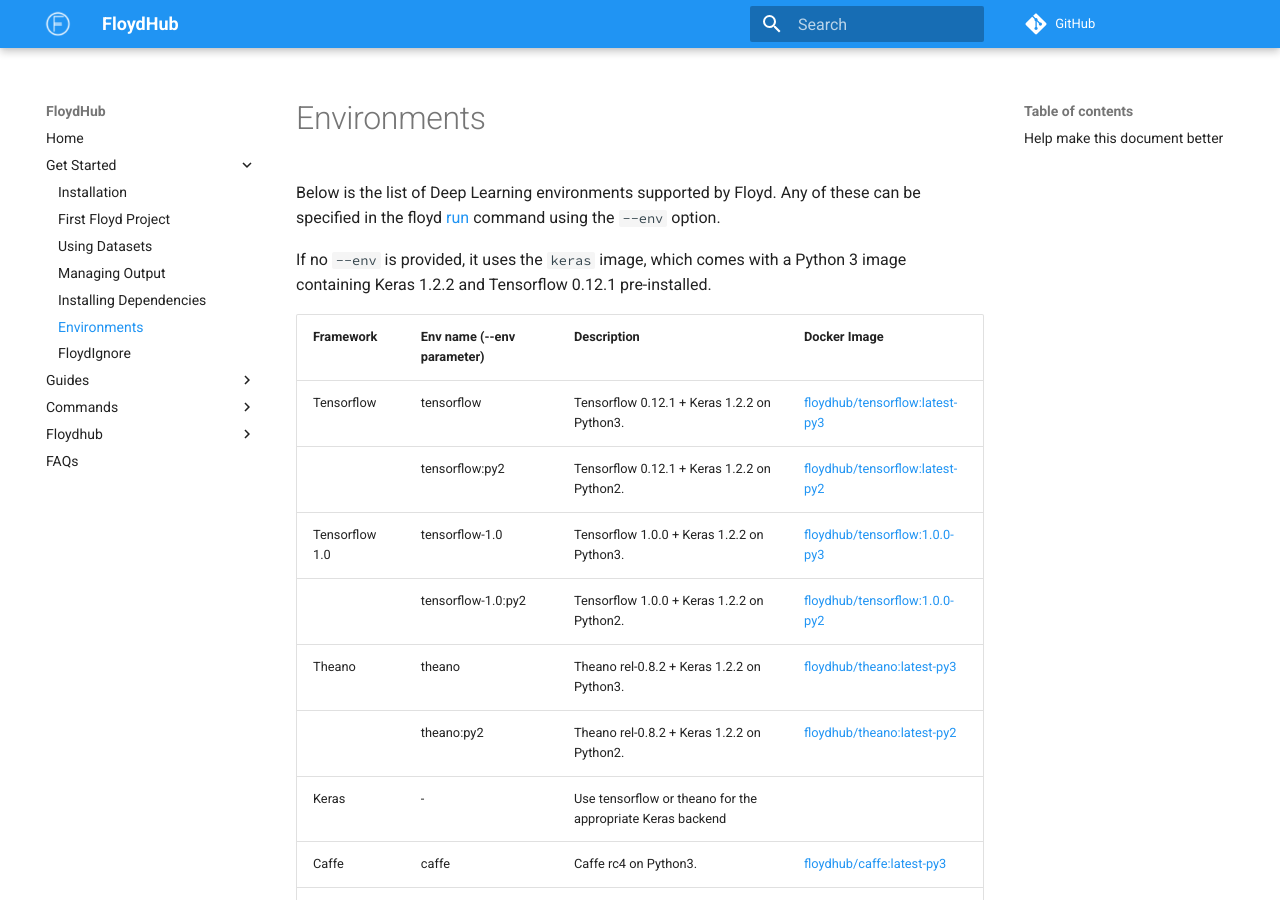
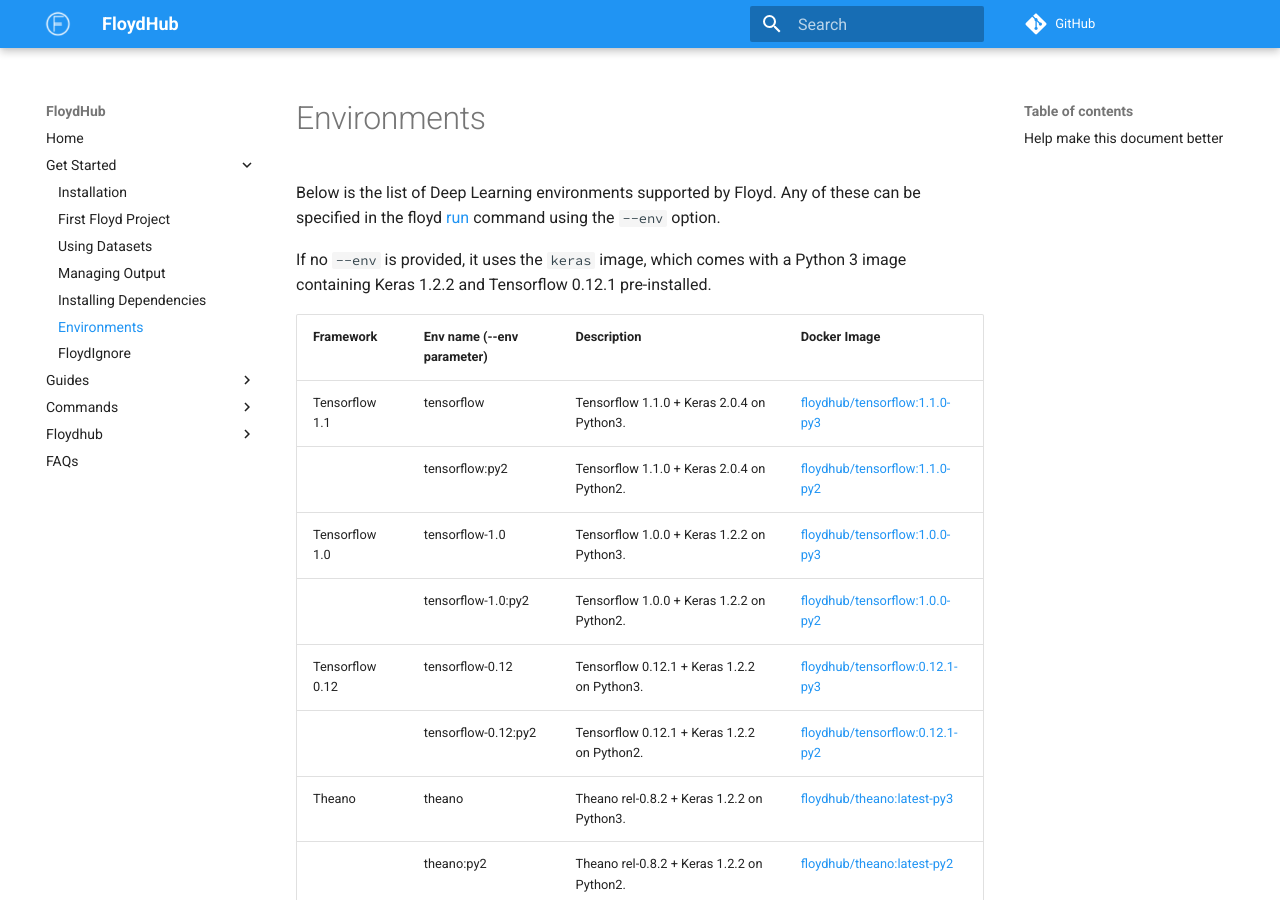
Before and after one commit to floydhub/floyd-docs, an MkDocs documentation site: the page built from docs/home/environments.md, in a window 1280 px wide and 900 px high. Built offline with MkDocs 1.6.1 and Material for MkDocs 9.7.7, drawn with Linux system fonts in a browser that asks for light colours; comment, search, counter and statistics services are not loaded; old or Windows-style settings are respelled for this version of MkDocs.

Commit message:
TF 1.1 env change

```diff
--- a/docs/home/environments.md
+++ b/docs/home/environments.md
@@ -8,10 +8,12 @@
 
 | Framework | Env name (--env parameter)  |  Description              | Docker Image |
 | --------- | ------------------ | ------------------------ |-------------|
-| Tensorflow | tensorflow  | Tensorflow 0.12.1 + Keras 1.2.2 on Python3. | [floydhub/tensorflow:latest-py3](https://hub.docker.com/r/floydhub/tensorflow/) |
-| | tensorflow:py2  | Tensorflow 0.12.1 + Keras 1.2.2 on Python2. | [floydhub/tensorflow:latest-py2](https://hub.docker.com/r/floydhub/tensorflow/) |
+| Tensorflow 1.1 | tensorflow  | Tensorflow 1.1.0 + Keras 2.0.4 on Python3. | [floydhub/tensorflow:1.1.0-py3](https://hub.docker.com/r/floydhub/tensorflow/) |
+| | tensorflow:py2  | Tensorflow 1.1.0 + Keras 2.0.4 on Python2. | [floydhub/tensorflow:1.1.0-py2](https://hub.docker.com/r/floydhub/tensorflow/) |
 | Tensorflow 1.0 | tensorflow-1.0  | Tensorflow 1.0.0 + Keras 1.2.2 on Python3. | [floydhub/tensorflow:1.0.0-py3](https://hub.docker.com/r/floydhub/tensorflow/) |
 | | tensorflow-1.0:py2  | Tensorflow 1.0.0 + Keras 1.2.2 on Python2. | [floydhub/tensorflow:1.0.0-py2](https://hub.docker.com/r/floydhub/tensorflow/) |
+| Tensorflow 0.12 | tensorflow-0.12  | Tensorflow 0.12.1 + Keras 1.2.2 on Python3. | [floydhub/tensorflow:0.12.1-py3](https://hub.docker.com/r/floydhub/tensorflow/) |
+| | tensorflow-0.12:py2  | Tensorflow 0.12.1 + Keras 1.2.2 on Python2. | [floydhub/tensorflow:0.12.1-py2](https://hub.docker.com/r/floydhub/tensorflow/) |
 | Theano | theano  | Theano rel-0.8.2 + Keras 1.2.2 on Python3. | [floydhub/theano:latest-py3](https://hub.docker.com/r/floydhub/theano/) |
 | | theano:py2  | Theano rel-0.8.2 + Keras 1.2.2 on Python2. | [floydhub/theano:latest-py2](https://hub.docker.com/r/floydhub/theano/) |
 | Keras | -  | Use tensorflow or theano for the appropriate Keras backend |  |
```
